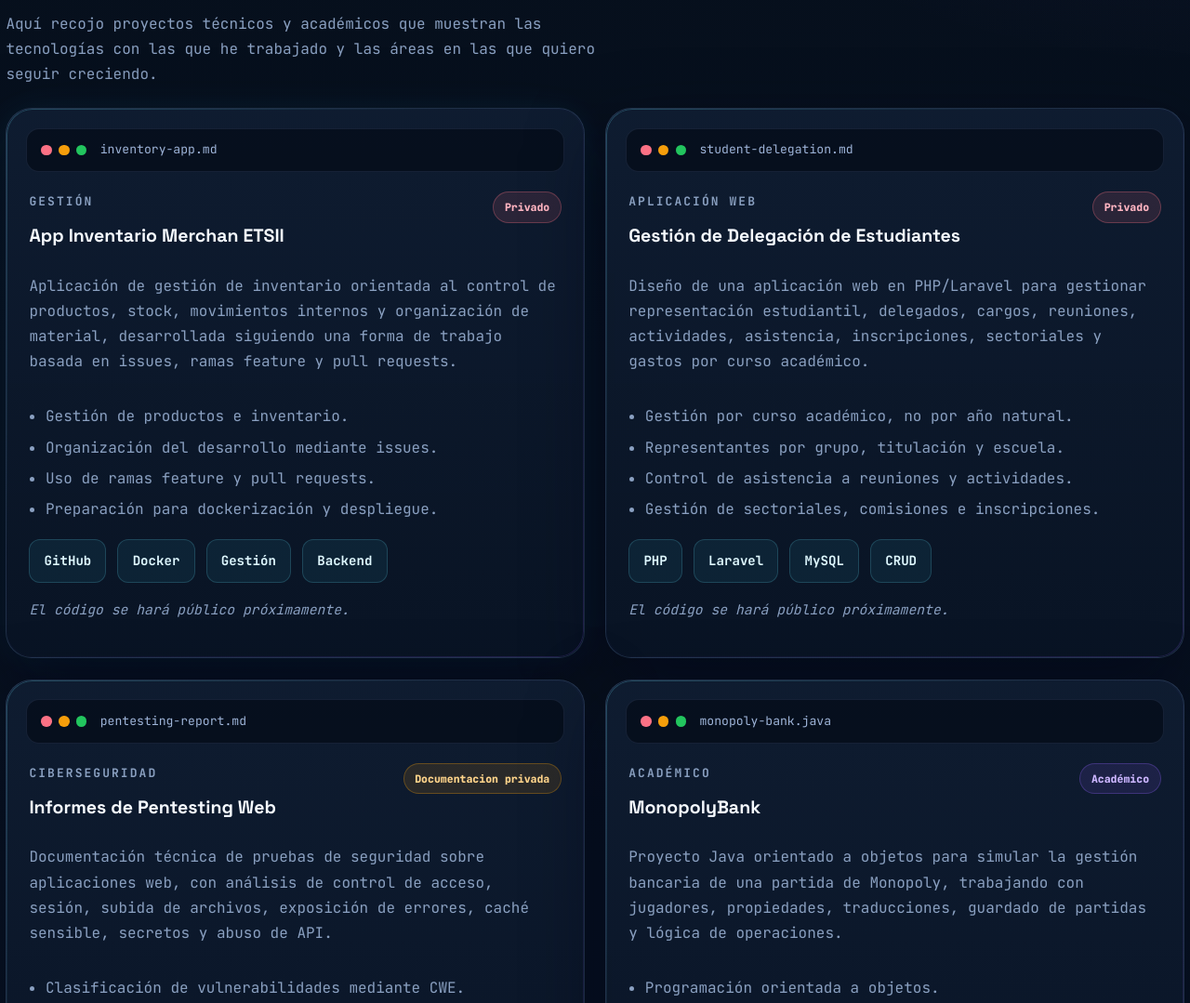
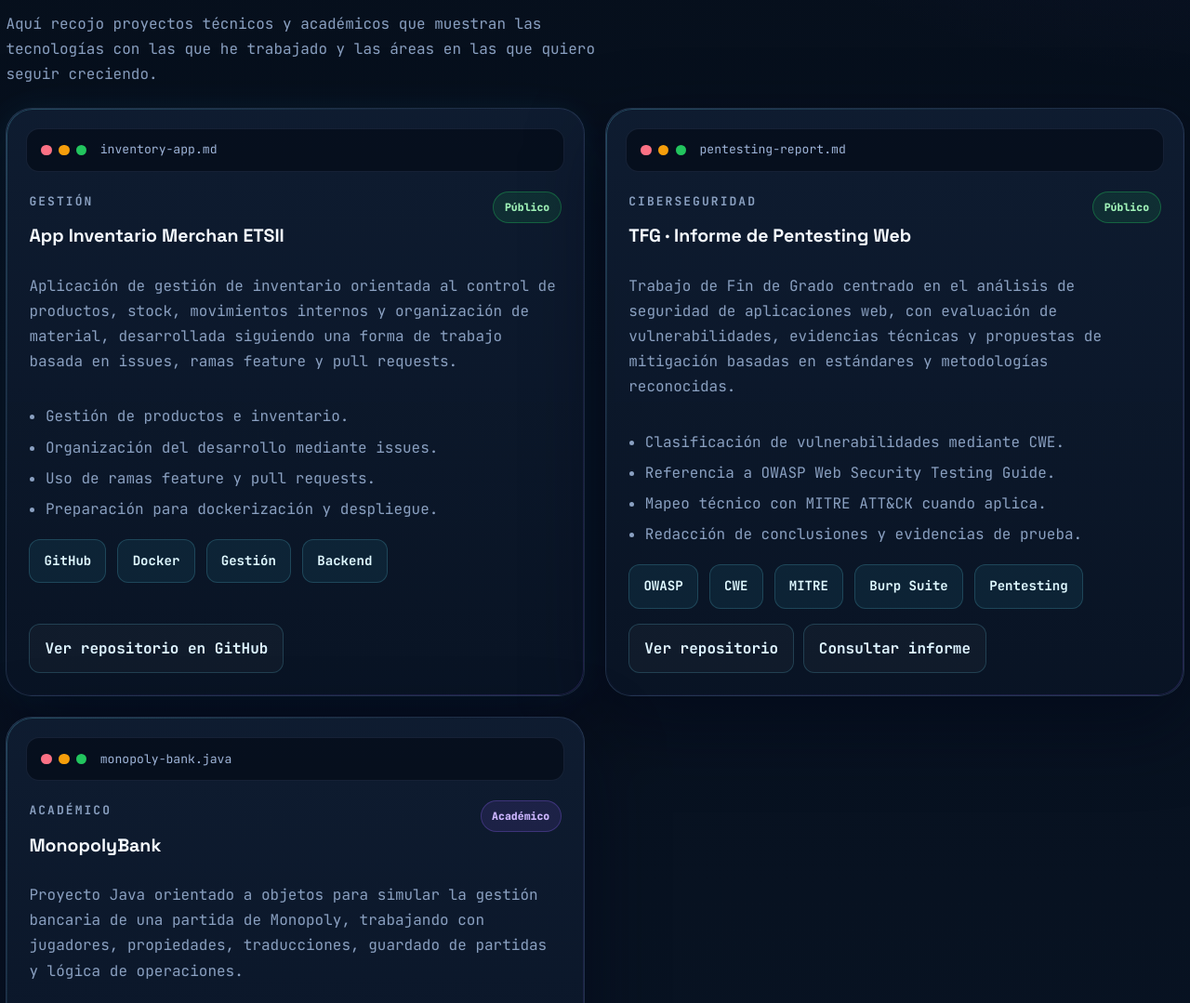
Before and after one commit to IrenePerezSant/IrenePerezSant.github.io, a plain HTML site: page index.html in a window 1280 px wide. Shown: the part 1100-2179 px from the top of the page at 93% size. Drawn offline with Linux system fonts and the light colour scheme.

Commit message:
Actualiza proyectos públicos del portfolio

```diff
--- a/index.html
+++ b/index.html
@@ -133,7 +133,7 @@
                 <p class="project-type">Gestión</p>
                 <h3>App Inventario Merchan ETSII</h3>
               </div>
-              <span class="badge private">Privado</span>
+              <span class="badge public">Público</span>
             </div>
 
             <p>
@@ -156,50 +156,13 @@
               <span>Backend</span>
             </div>
 
-            <p class="private-note">
-              El código se hará público próximamente.
-            </p>
+            <div class="project-links">
+              <a href="https://github.com/ETSII-Beca-URJC/app-inventario-merchan-etsii" target="_blank" rel="noreferrer">
+                Ver repositorio en GitHub
+              </a>
+            </div>
           </article>
 
-          <article class="project-card">
-            <div class="window-bar" aria-hidden="true">
-              <span class="dot red"></span>
-              <span class="dot amber"></span>
-              <span class="dot green"></span>
-              <span class="window-title">student-delegation.md</span>
-            </div>
-            <div class="project-header">
-              <div>
-                <p class="project-type">Aplicación web</p>
-                <h3>Gestión de Delegación de Estudiantes</h3>
-              </div>
-              <span class="badge private">Privado</span>
-            </div>
-
-            <p>
-              Diseño de una aplicación web en PHP/Laravel para gestionar representación
-              estudiantil, delegados, cargos, reuniones, actividades, asistencia,
-              inscripciones, sectoriales y gastos por curso académico.
-            </p>
-
-            <ul class="project-details">
-              <li>Gestión por curso académico, no por año natural.</li>
-              <li>Representantes por grupo, titulación y escuela.</li>
-              <li>Control de asistencia a reuniones y actividades.</li>
-              <li>Gestión de sectoriales, comisiones e inscripciones.</li>
-            </ul>
-
-            <div class="tags">
-              <span>PHP</span>
-              <span>Laravel</span>
-              <span>MySQL</span>
-              <span>CRUD</span>
-            </div>
-
-            <p class="private-note">
-              El código se hará público próximamente.
-            </p>
-          </article>
 
           <article class="project-card">
             <div class="window-bar" aria-hidden="true">
@@ -211,15 +174,15 @@
             <div class="project-header">
               <div>
                 <p class="project-type">Ciberseguridad</p>
-                <h3>Informes de Pentesting Web</h3>
+                <h3>TFG · Informe de Pentesting Web</h3>
               </div>
-              <span class="badge restricted">Documentacion privada</span>
+              <span class="badge public">Público</span>
             </div>
 
             <p>
-              Documentación técnica de pruebas de seguridad sobre aplicaciones web, con
-              análisis de control de acceso, sesión, subida de archivos, exposición de
-              errores, caché sensible, secretos y abuso de API.
+              Trabajo de Fin de Grado centrado en el análisis de seguridad de aplicaciones
+              web, con evaluación de vulnerabilidades, evidencias técnicas y propuestas de
+              mitigación basadas en estándares y metodologías reconocidas.
             </p>
 
             <ul class="project-details">
@@ -235,6 +198,15 @@
               <span>MITRE</span>
               <span>Burp Suite</span>
               <span>Pentesting</span>
+            </div>
+
+            <div class="project-links">
+              <a href="https://github.com/IrenePerezSant/TFG-IPS" target="_blank" rel="noreferrer">
+                Ver repositorio
+              </a>
+              <a href="https://hdl.handle.net/10115/462237" target="_blank" rel="noreferrer">
+                Consultar informe
+              </a>
             </div>
           </article>
 
```
